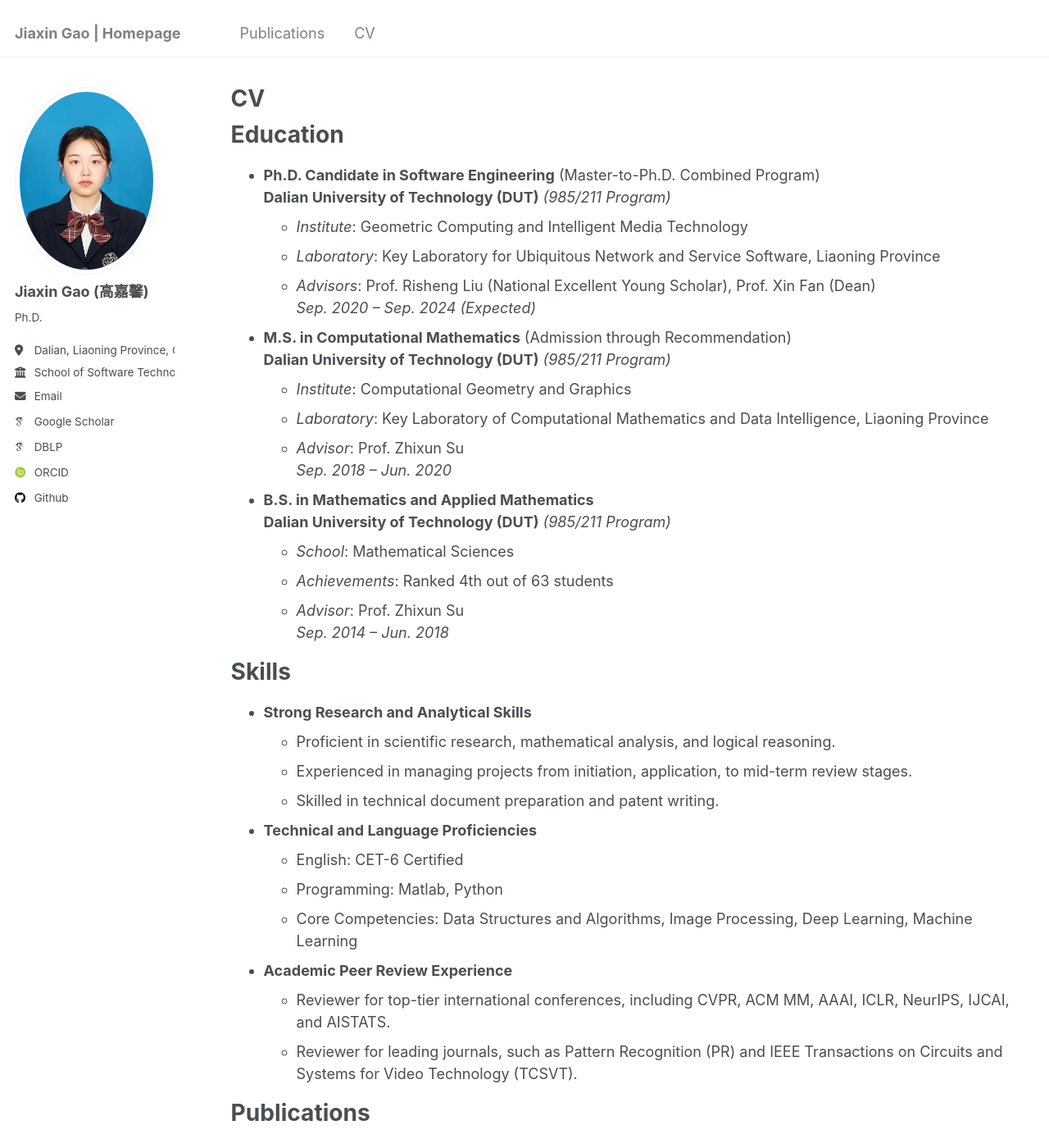
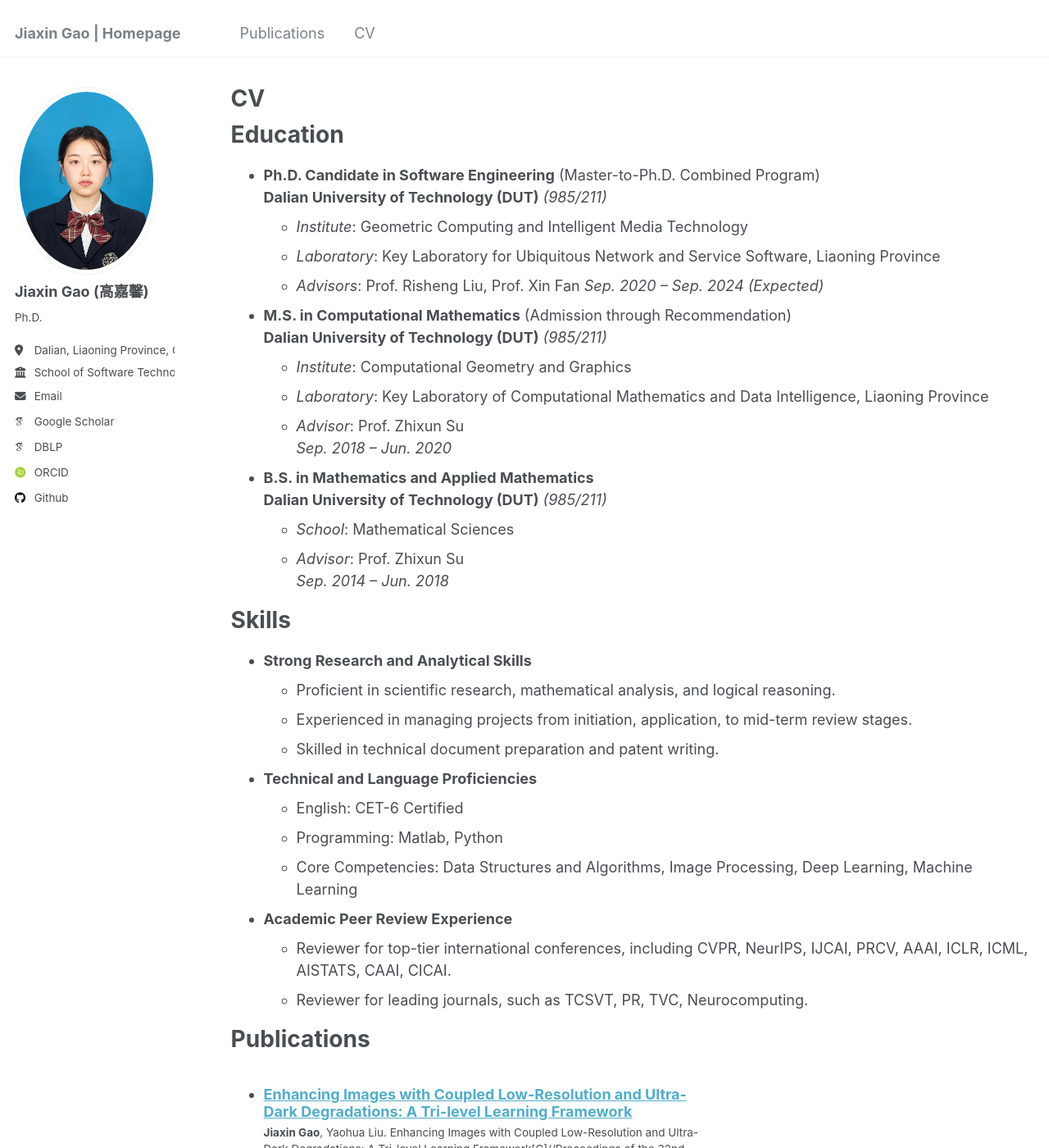
Before and after one commit to callous-youth/callous-youth.github.io, a Jekyll site: the page built from _pages/cv.md, in a window 1280 px wide and 1400 px high. Shown: the whole window at 82% size. Built offline with Jekyll 4.4.1, drawn with Linux system fonts in a browser that asks for light colours; some web fonts are replaced.

Commit message:
Update cv.md

```diff
--- a/_pages/cv.md
+++ b/_pages/cv.md
@@ -18,23 +18,22 @@ redirect_from:
 Education
 ======
 * **Ph.D. Candidate in Software Engineering** (Master-to-Ph.D. Combined Program)
-  **Dalian University of Technology (DUT)** *(985/211 Program)*
+  **Dalian University of Technology (DUT)** *(985/211)*
   - *Institute*: Geometric Computing and Intelligent Media Technology
   - *Laboratory*: Key Laboratory for Ubiquitous Network and Service Software, Liaoning Province
-  - *Advisors*: Prof. Risheng Liu (National Excellent Young Scholar), Prof. Xin Fan (Dean)
+  - *Advisors*: Prof. Risheng Liu, Prof. Xin Fan
   *Sep. 2020 – Sep. 2024 (Expected)*
 
 * **M.S. in Computational Mathematics** (Admission through Recommendation)
-  **Dalian University of Technology (DUT)** *(985/211 Program)*
+  **Dalian University of Technology (DUT)** *(985/211)*
   - *Institute*: Computational Geometry and Graphics
   - *Laboratory*: Key Laboratory of Computational Mathematics and Data Intelligence, Liaoning Province
   - *Advisor*: Prof. Zhixun Su
   *Sep. 2018 – Jun. 2020*
 
 * **B.S. in Mathematics and Applied Mathematics**
-  **Dalian University of Technology (DUT)** *(985/211 Program)*
+  **Dalian University of Technology (DUT)** *(985/211)*
   - *School*: Mathematical Sciences
-  - *Achievements*: Ranked 4th out of 63 students
   - *Advisor*: Prof. Zhixun Su
   *Sep. 2014 – Jun. 2018*
 
@@ -78,8 +77,8 @@ Skills
   - Core Competencies: Data Structures and Algorithms, Image Processing, Deep Learning, Machine Learning
 
 * **Academic Peer Review Experience**
-  - Reviewer for top-tier international conferences, including CVPR, ACM MM, AAAI, ICLR, NeurIPS, IJCAI, and AISTATS.
-  - Reviewer for leading journals, such as Pattern Recognition (PR) and IEEE Transactions on Circuits and Systems for Video Technology (TCSVT).
+  - Reviewer for top-tier international conferences, including CVPR, NeurIPS, IJCAI, PRCV, AAAI, ICLR, ICML, AISTATS, CAAI, CICAI.
+  - Reviewer for leading journals, such as TCSVT, PR, TVC, Neurocomputing.
 
 
 Publications
@@ -87,19 +86,3 @@ Publications
   <ul>{% for post in site.publications reversed %}
     {% include archive-single-cv.html %}
   {% endfor %}</ul>
-
-<!-- Talks
-======
-  <ul>{% for post in site.talks reversed %}
-    {% include archive-single-talk-cv.html  %}
-  {% endfor %}</ul>
-
-Teaching
-======
-  <ul>{% for post in site.teaching reversed %}
-    {% include archive-single-cv.html %}
-  {% endfor %}</ul> -->
-
-<!-- Service and leadership
-======
-* Currently signed in to 43 different slack teams -->
```
